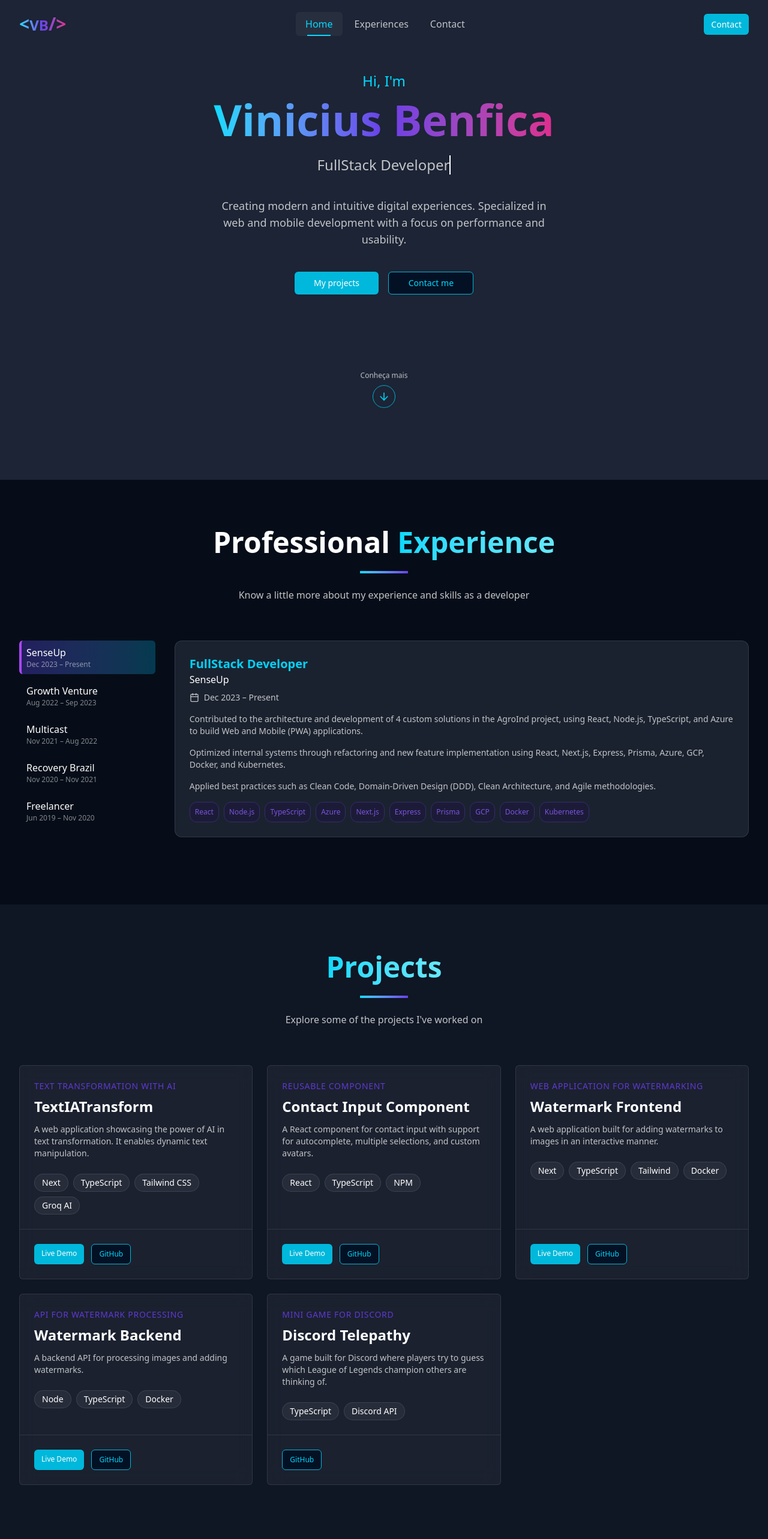
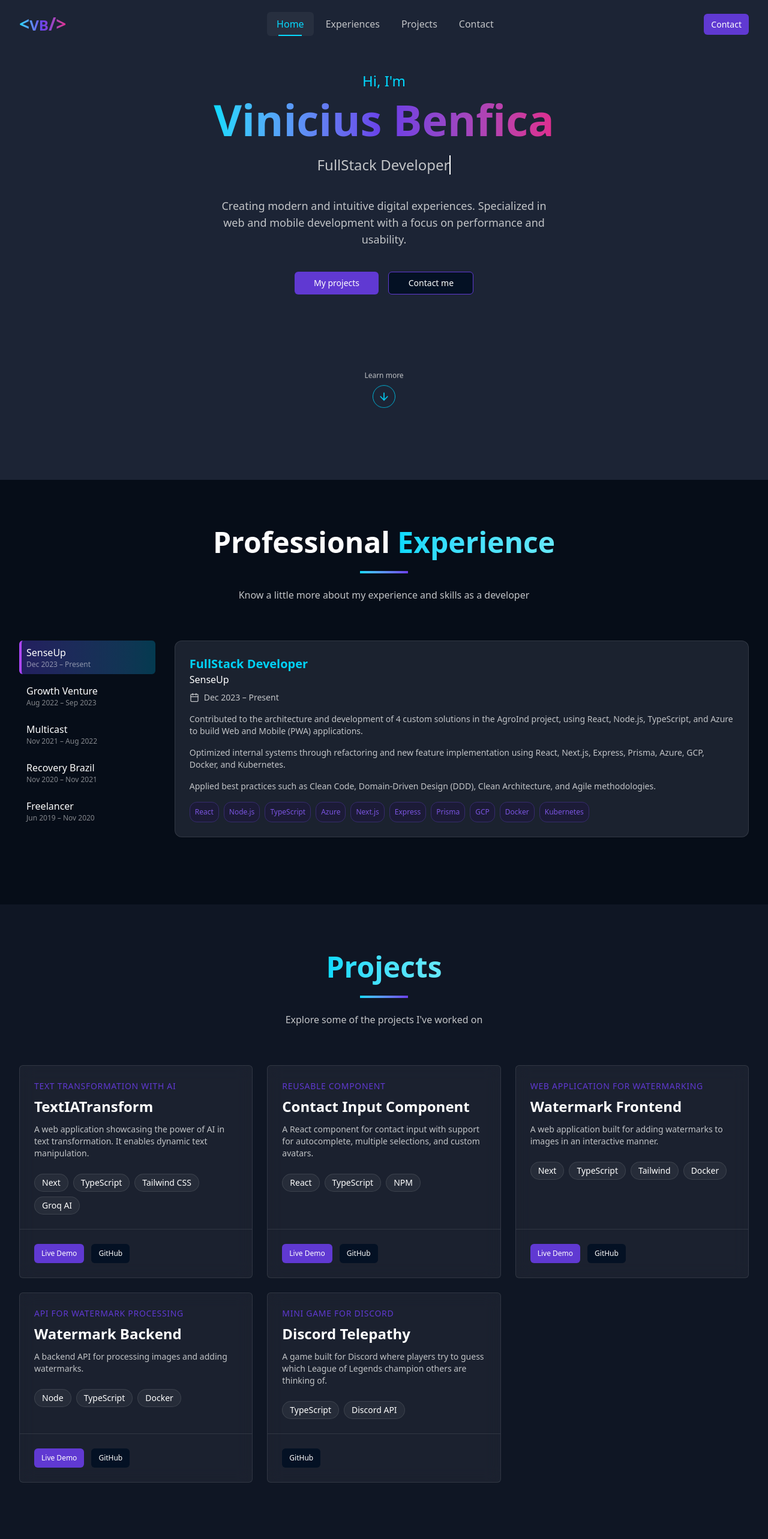
Before and after one commit to ViniciusBenfica/portfolio_V3, a Next.js app: page / in a window 1280 px wide. Shown: the top 2566 px of the page at 60% size. Built offline with nearby package versions, Linux system fonts and the light colour scheme.

Commit message:
💄 improve buttons color

```diff
--- a/src/components/navBar.tsx
+++ b/src/components/navBar.tsx
@@ -10,9 +10,10 @@ export default function Navbar() {
 
 	useEffect(() => {
 		const handleScroll = () => {
+			console.log("window.scrollY");
 			setIsScrolled(window.scrollY > 20);
 
-			const sections = ["home", "experiences", "contact"];
+			const sections = ["home", "experiences", "projects", "contact"];
 			for (const section of sections.reverse()) {
 				const element = document.getElementById(section);
 				if (element) {
@@ -26,13 +27,14 @@ export default function Navbar() {
 		};
 
 		window.addEventListener("scroll", handleScroll);
+		handleScroll();
 		return () => window.removeEventListener("scroll", handleScroll);
 	}, []);
 
 	const navLinks = [
 		{ name: "Home", href: "#home" },
 		{ name: "Experiences", href: "#experiences" },
-		// { name: "Projects", href: "#projects" },
+		{ name: "Projects", href: "#projects" },
 		{ name: "Contact", href: "#contact" },
 	];
 
@@ -73,7 +75,7 @@ export default function Navbar() {
 					<div className="hidden md:block">
 						<Link
 							href="#contact"
-							className="bg-cyan-500 py-2 px-3 font-medium text-sm cursor-pointer rounded-md hover:opacity-80 text-white transition-opacity"
+							className="bg-[#6039D2] py-2 px-3 font-medium text-sm cursor-pointer rounded-md hover:opacity-80 text-white transition-opacity"
 						>
 							Contact
 						</Link>
@@ -112,7 +114,7 @@ export default function Navbar() {
 							<Link
 								href="#message"
 								onClick={() => setMobileMenuOpen(false)}
-								className="bg-cyan-500 py-2 w-full text-center font-medium text-sm cursor-pointer rounded-md hover:opacity-80 text-white transition-opacity"
+								className="bg-[#6039D2] py-2 w-full text-center font-medium text-sm cursor-pointer rounded-md hover:opacity-80 text-white transition-opacity"
 							>
 								Send a message
 							</Link>
--- a/src/sections/home/page.tsx
+++ b/src/sections/home/page.tsx
@@ -69,13 +69,13 @@ export default function Home() {
 						<Link
 							href="https://github.com/viniciusbenfica"
 							target="_blank"
-							className="bg-cyan-500 py-2 w-full font-medium text-xs md:text-sm cursor-pointer rounded-md hover:opacity-80 text-white transition-opacity flex items-center justify-center"
+							className="bg-[#6039D2] py-2 w-full font-medium text-xs md:text-sm cursor-pointer rounded-md hover:opacity-80 text-white transition-opacity flex items-center justify-center"
 						>
 							My projects
 						</Link>
 						<Link
 							href="#contact"
-							className="bg-[#041124] py-2 w-full text-[#00D9FF] border border-cyan-500 font-medium text-xs md:text-sm cursor-pointer rounded-md hover:opacity-80 transition-opacity flex items-center justify-center"
+							className="bg-[#041124] py-2 w-full text-white border border-[#6039D2] font-medium text-xs md:text-sm cursor-pointer rounded-md hover:opacity-80 transition-opacity flex items-center justify-center"
 						>
 							Contact me
 						</Link>
@@ -87,7 +87,7 @@ export default function Home() {
 							className="flex flex-col items-center text-[#c2c4c7] hover:text-[#00D9FF] transition-colors opacity-0 animate-fadeIn"
 							style={{ animationDelay: "1.4s" }}
 						>
-							<span className="mb-2 text-xs">Conheça mais</span>
+							<span className="mb-2 text-xs">Learn more</span>
 							<div className="p-2 rounded-full border border-cyan-500 animate-pulse">
 								<ArrowDown className="h-5 w-5 text-[#00D9FF]" />
 							</div>
--- a/src/sections/projects/page.tsx
+++ b/src/sections/projects/page.tsx
@@ -99,7 +99,7 @@ export default function Projects() {
 								<Link
 									target="_blank"
 									href={project.liveUrl}
-									className="bg-cyan-500 py-2 px-3 font-medium text-xs cursor-pointer rounded-md hover:opacity-80 text-white transition-opacity"
+									className="bg-[#6039D2] py-2 px-3 font-medium text-xs cursor-pointer rounded-md hover:opacity-80 text-white transition-opacity"
 								>
 									Live Demo
 								</Link>
@@ -109,7 +109,7 @@ export default function Projects() {
 								<Link
 									target="_blank"
 									href={project.githubUrl}
-									className="bg-[#041124] py-2 px-3 text-[#00D9FF] border border-cyan-500 font-medium text-xs cursor-pointer rounded-md hover:opacity-80 transition-opacity flex items-center justify-center"
+									className="bg-[#041124] py-2 px-3 text-white font-medium text-xs cursor-pointer rounded-md hover:opacity-80 transition-opacity flex items-center justify-center"
 								>
 									GitHub
 								</Link>
```
